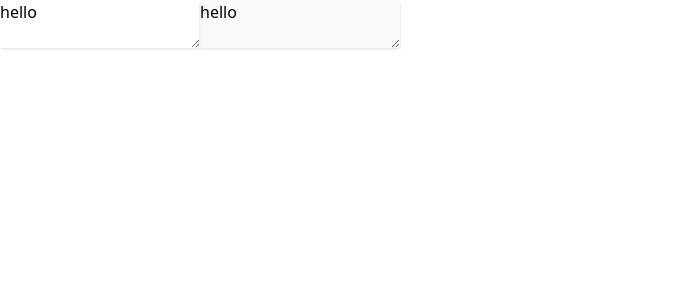
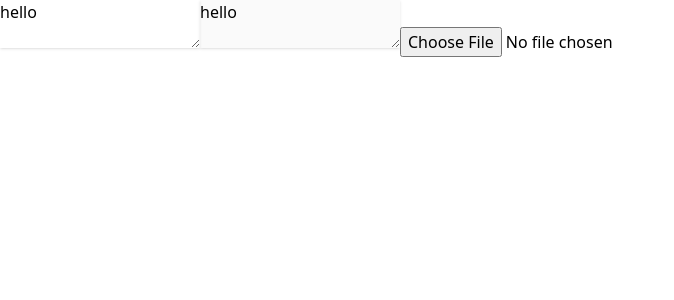
Before and after one commit to tonyhu-x/translify, a React (Create React App) app: page / in a window 1280 px wide. Shown: the top 300 px of the page, without its empty margins (0-674 px from the left). Built offline with nearby package versions, Linux system fonts and the light colour scheme.

Commit message:
Implement mock FileInput

```diff
--- a/src/App.js
+++ b/src/App.js
@@ -1,7 +1,11 @@
+import FileInput from "./FileInput";
 import TransContainer from "./TransContainer";
 
 export default function App() {
   return (
+    <>
     <TransContainer />
+    <FileInput />
+    </>
   );
 }
--- /dev/null
+++ b/src/FileInput.js
@@ -0,0 +1,17 @@
+export default function FileInput() {
+
+  const readFile = (e) => {
+    const curFiles = e.target.files;
+    if (curFiles.length >= 0) {
+      const reader = new FileReader();
+      reader.onload = (ev) => {
+        console.log(ev.target.result);
+      };
+      reader.readAsText(curFiles[0]);
+    }
+  };
+
+  return (
+    <input type="file" accept=".txt" onChange={readFile}/>
+  );
+}
```
